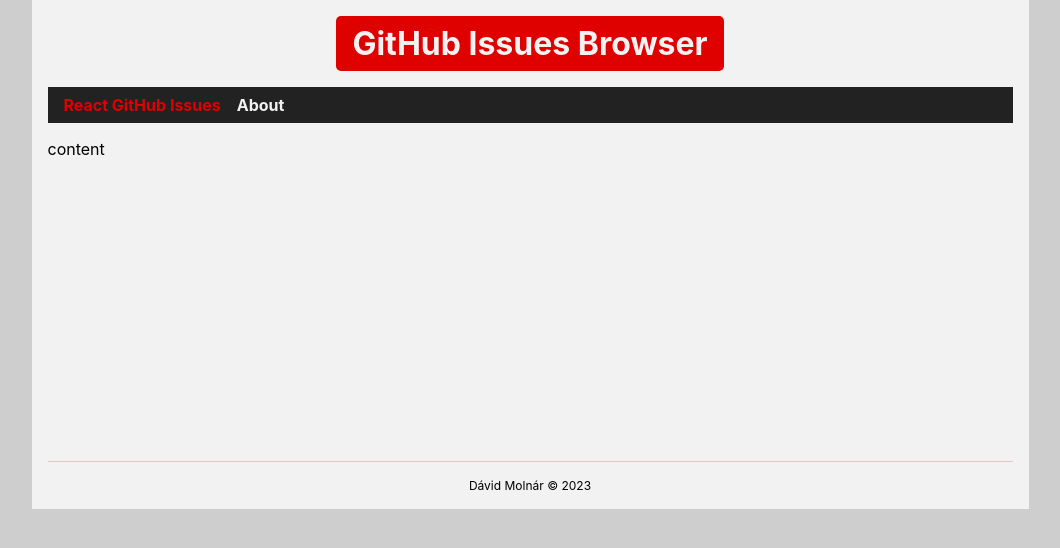
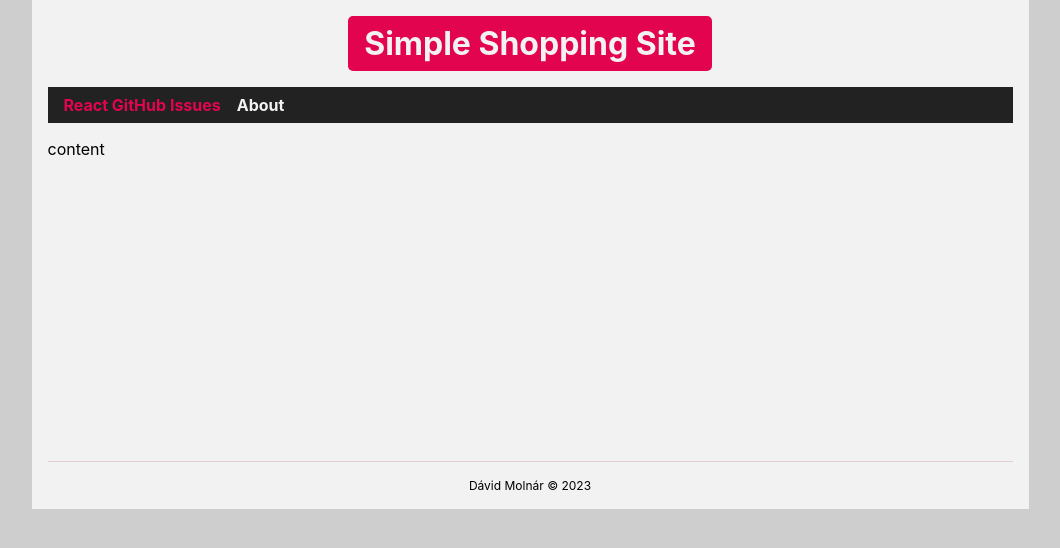
Before and after one commit to mdavid626/jcnd-shopping-site-task, a React (Create React App) app in the folder client/: page / in a window 1280 px wide. Shown: the top 548 px of the page, without its empty margins (110-1170 px from the left). Built offline with nearby package versions, Linux system fonts and the light colour scheme.

Commit message:
Adjust color and name

```diff
--- a/client/src/components/error-boundary/error-boundary.tsx
+++ b/client/src/components/error-boundary/error-boundary.tsx
@@ -27,7 +27,7 @@
     if (this.state.hasError) {
       return (
         <div className="ErrorBoundary">
-          <div className="ErrorBoundary-title">GitHub Issues Browser</div>
+          <div className="ErrorBoundary-title">Simple Shopping Site</div>
           <div className="ErrorBoundary-description">Oops, that's an error</div>
         </div>
       );
--- a/client/src/components/header/header.tsx
+++ b/client/src/components/header/header.tsx
@@ -7,7 +7,7 @@
   const location = useLocation();
   return (
     <div className="Header">
-      <div className="Header-title">GitHub Issues Browser</div>
+      <div className="Header-title">Simple Shopping Site</div>
       <div className="Header-navigation">
         <Link
           to="/"
--- a/client/src/index.css
+++ b/client/src/index.css
@@ -3,8 +3,8 @@
   --space2: 8px;
   --space3: 16px;
   --space4: 32px;
-  --primary-color: #df0000;
-  --secondary-color: #dec8c8;
+  --primary-color: #e30450;
+  --secondary-color: #e3ccd4;
   --page-margin: var(--space2);
   --page-padding: var(--space3);
   --page-width: 965px;
```
